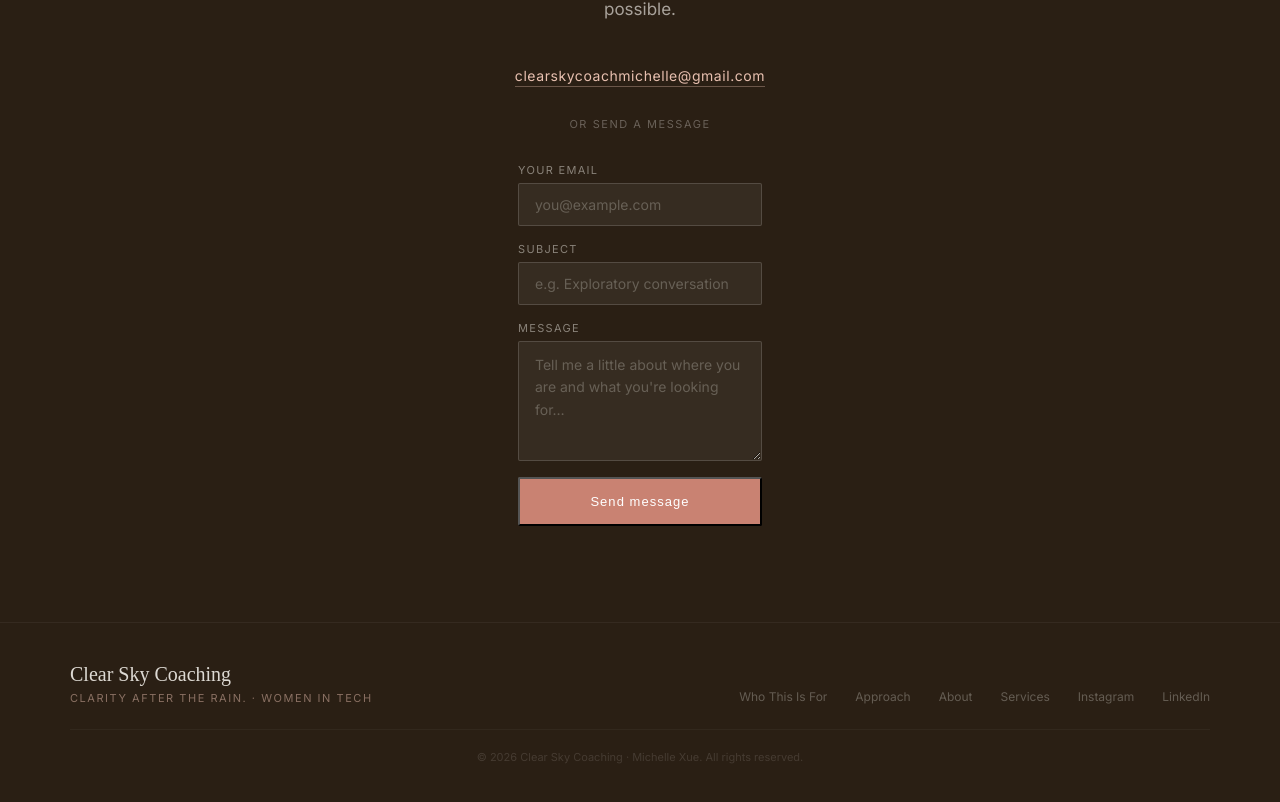
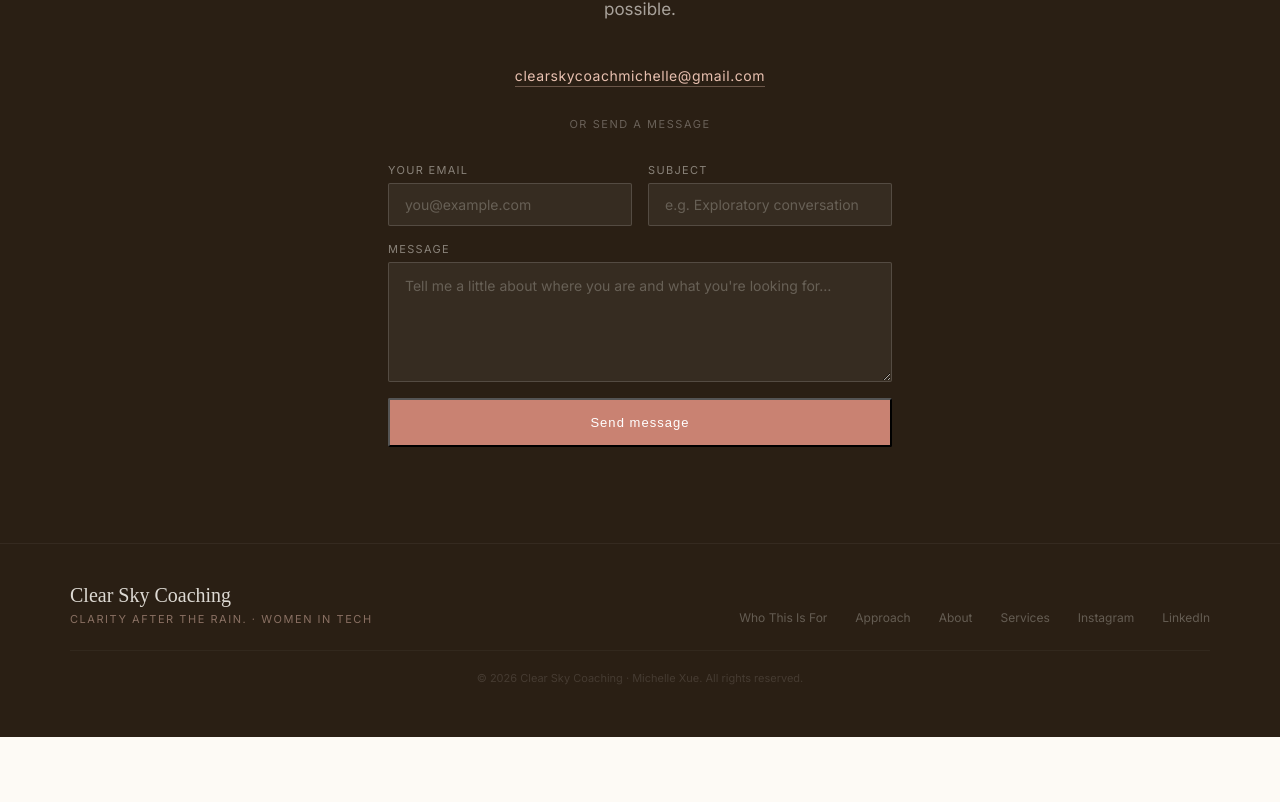
Before and after one commit to mxue2005/clear-sky-coaching, a Next.js app: page / in a window 1280 px wide. Shown: the part 5924-6726 px from the top of the page. After the commit the page ends 6661 px from the top, so only its background shows below. Built offline with nearby package versions, Linux system fonts and the light colour scheme; a web font is replaced by a local one.

Commit message:
Widen contact form to 680px, email and subject side by side

```diff
--- a/app/globals.css
+++ b/app/globals.css
@@ -197,10 +197,11 @@ footer { background: var(--brown-dark); border-top: 1px solid rgba(255,255,255,.
 .cta-email-direct { margin-bottom: 32px; }
 .cta-email-direct a { color: #E8C0B0; font-size: 14px; letter-spacing: .04em; text-decoration: none; border-bottom: 1px solid rgba(232,192,176,.35); padding-bottom: 2px; transition: border-color .2s; }
 .cta-email-direct a:hover { border-color: #E8C0B0; }
-.cta-divider { display: flex; align-items: center; gap: 16px; max-width: 480px; margin: 0 auto 32px; }
+.cta-divider { display: flex; align-items: center; gap: 16px; max-width: 680px; margin: 0 auto 32px; }
 .cta-divider-line { flex: 1; height: 1px; background: rgba(253,250,245,.1); }
 .cta-divider-text { font-size: 11px; letter-spacing: .14em; text-transform: uppercase; color: rgba(253,250,245,.3); }
-.cta-form { max-width: 480px; margin: 0 auto; display: flex; flex-direction: column; gap: 16px; }
+.cta-form { max-width: 680px; margin: 0 auto; display: flex; flex-direction: column; gap: 16px; }
+.cta-form-row { display: grid; grid-template-columns: 1fr 1fr; gap: 16px; }
 .cta-field { display: flex; flex-direction: column; gap: 6px; text-align: left; }
 .cta-field label { font-size: 11px; letter-spacing: .12em; text-transform: uppercase; color: rgba(253,250,245,.45); }
 .cta-field input, .cta-field textarea { background: rgba(253,250,245,.06); border: 1px solid rgba(253,250,245,.15); color: #FDFAF5; font-family: 'Inter', sans-serif; font-size: 14px; padding: 12px 16px; border-radius: 2px; outline: none; width: 100%; box-sizing: border-box; transition: border-color .2s; }
--- a/components/sections/CTA.js
+++ b/components/sections/CTA.js
@@ -55,6 +55,7 @@ export default function CTA() {
           <form className="cta-form" name="contact" onSubmit={handleSubmit}>
             <input type="hidden" name="form-name" value="contact" />
 
+            <div className="cta-form-row">
               <div className="cta-field">
                 <label htmlFor="email">Your email</label>
                 <input
@@ -65,7 +66,6 @@ export default function CTA() {
                   required
                 />
               </div>
-
               <div className="cta-field">
                 <label htmlFor="subject">Subject</label>
                 <input
@@ -75,6 +75,7 @@ export default function CTA() {
                   placeholder="e.g. Exploratory conversation"
                   required
                 />
+              </div>
             </div>
 
             <div className="cta-field">
```
Lines whose indentation alone changed are shown as unchanged.
